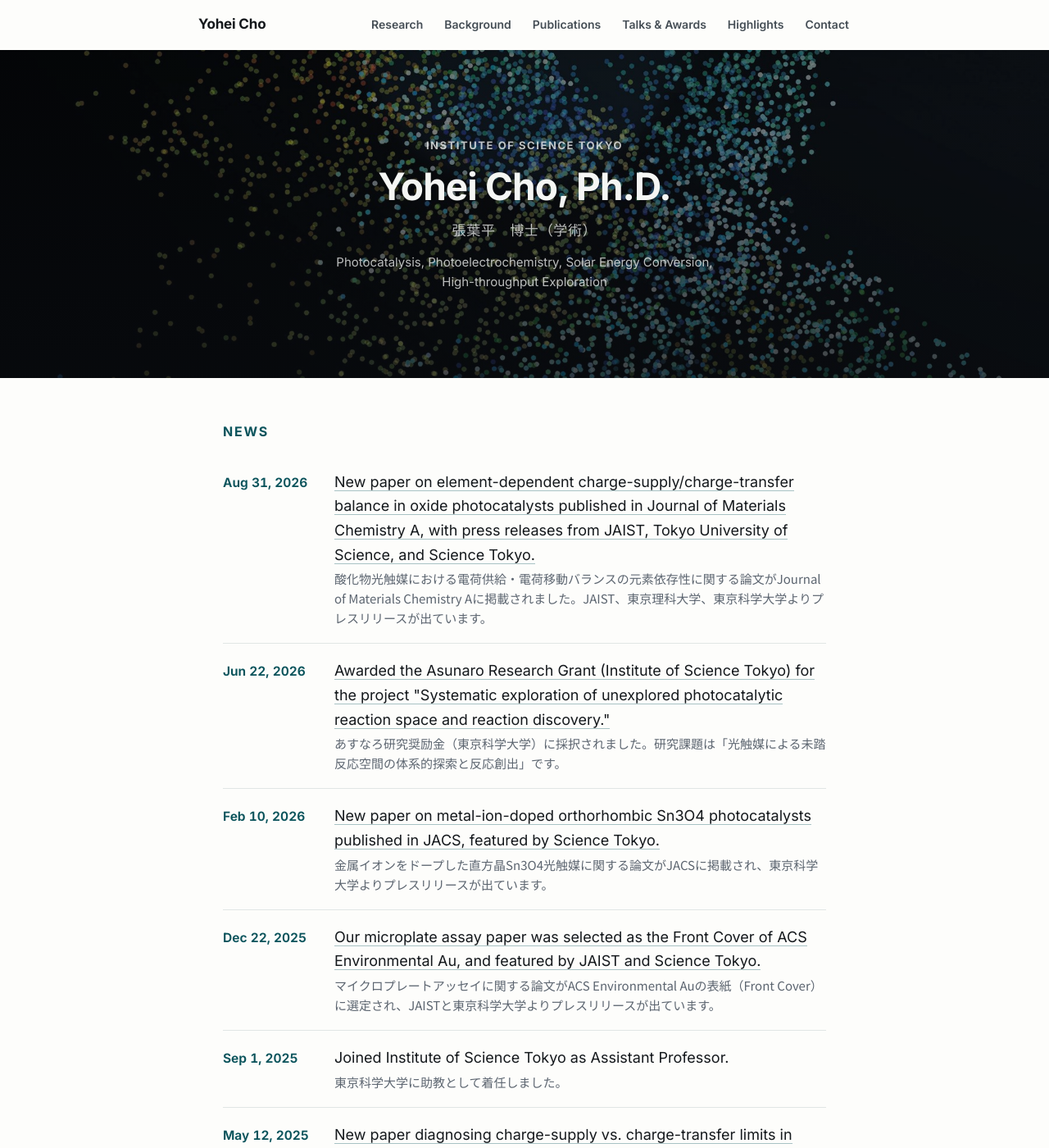
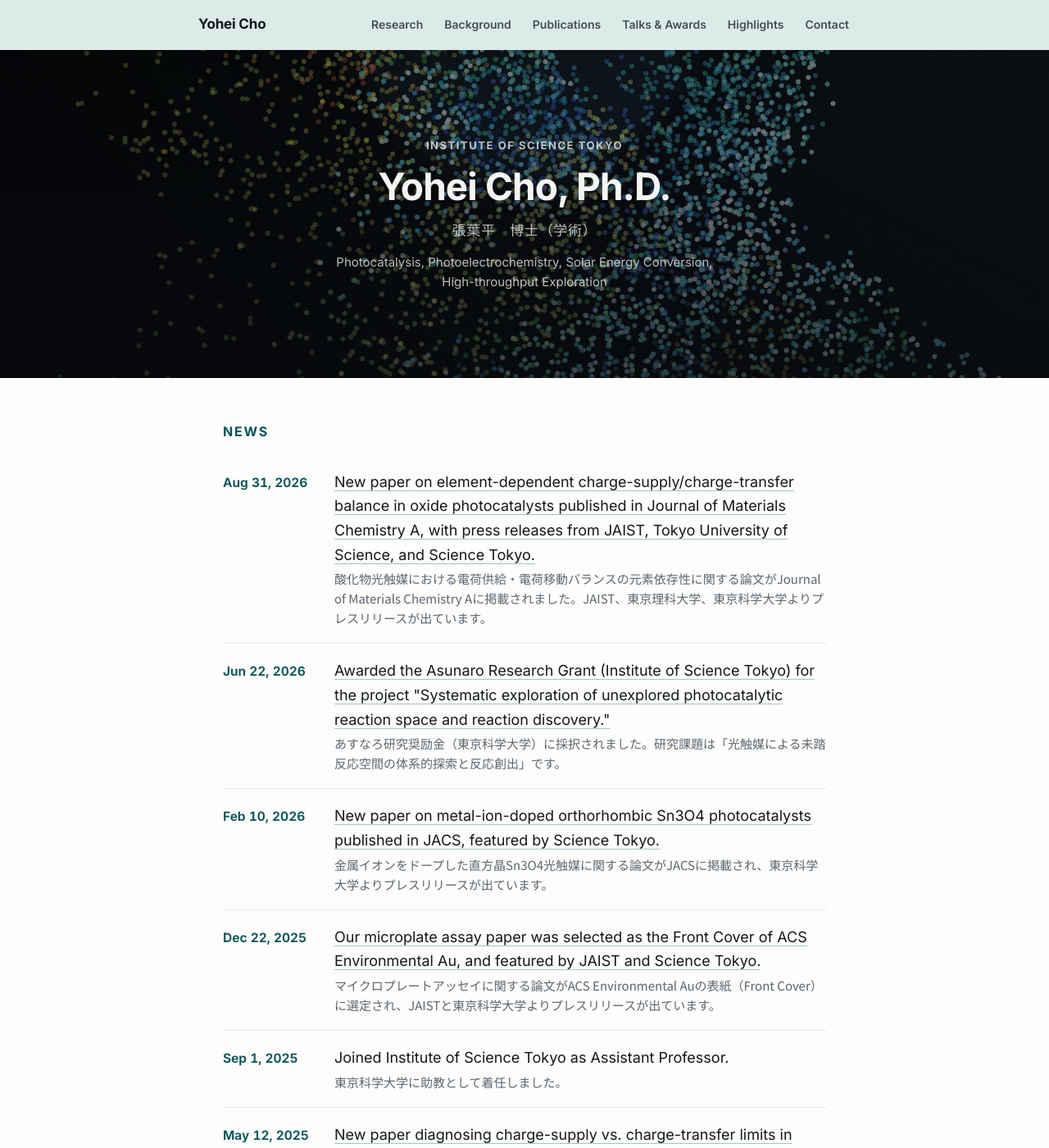
Before and after one commit to YoheiC01/YoheiC01.github.io, a Jekyll site: the page built from index.html, in a window 1280 px wide and 1400 px high. Shown: the whole window at 82% size. Built offline with Jekyll 4.4.1, drawn with Linux system fonts in a browser that asks for light colours.

Commit message:
Give the top nav a distinct teal-tinted background
The nav's near-white background matched the page content behind it too
closely to read as a separate bar. Steps it toward the teal accent instead
of just darkening the same neutral, and always shows the bottom border
(the scroll-triggered toggle is no longer needed).

Co-Authored-By: Claude Sonnet 5 <noreply@anthropic.com>

```diff
--- a/assets/css/style.css
+++ b/assets/css/style.css
@@ -42,14 +42,14 @@ body {
 }
 
 /* Top nav */
+/* A step off --bg (not the same off-white) so the bar reads as its own strip
+   rather than blending into whatever page content sits beneath it. */
 .nav {
     position: sticky; top: 0; z-index: 100;
-    background: rgba(253, 253, 251, 0.92);
+    background: rgba(219, 234, 232, 0.96);
     backdrop-filter: saturate(180%) blur(10px);
-    border-bottom: 1px solid transparent;
-    transition: border-color 0.2s;
+    border-bottom: 1px solid var(--border);
 }
-.nav.scrolled { border-bottom-color: var(--border); }
 
 .nav-inner {
     max-width: 860px; margin: 0 auto;
--- a/assets/js/main.js
+++ b/assets/js/main.js
@@ -21,11 +21,6 @@ document.addEventListener('DOMContentLoaded', () => {
     }, { threshold: 0.05 });
 
     sections.forEach(el => observer.observe(el));
-});
-
-// Sticky nav border on scroll
-window.addEventListener('scroll', function() {
-    document.getElementById('navbar').classList.toggle('scrolled', window.scrollY > 10);
 });
 
 // Mobile menu toggle
```
